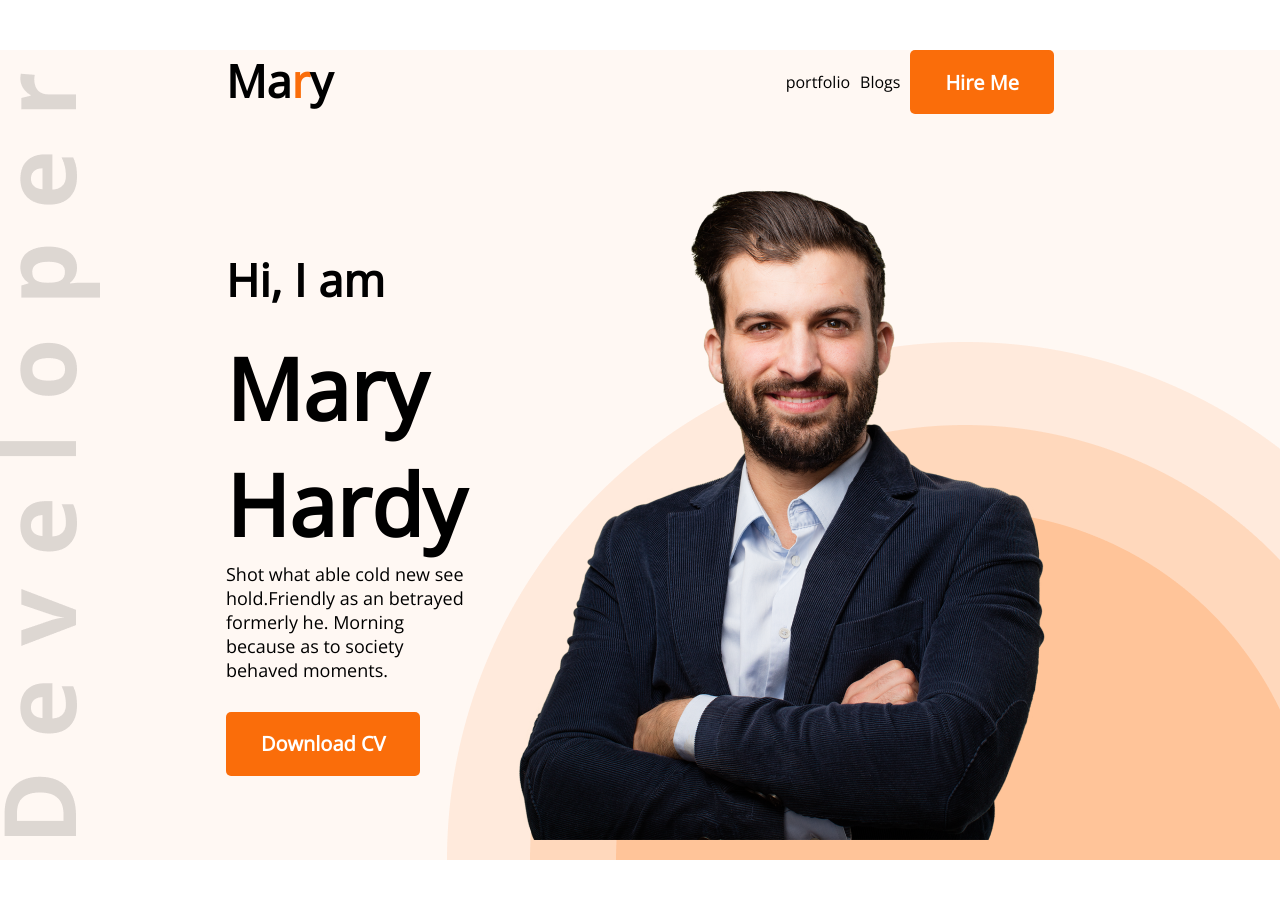
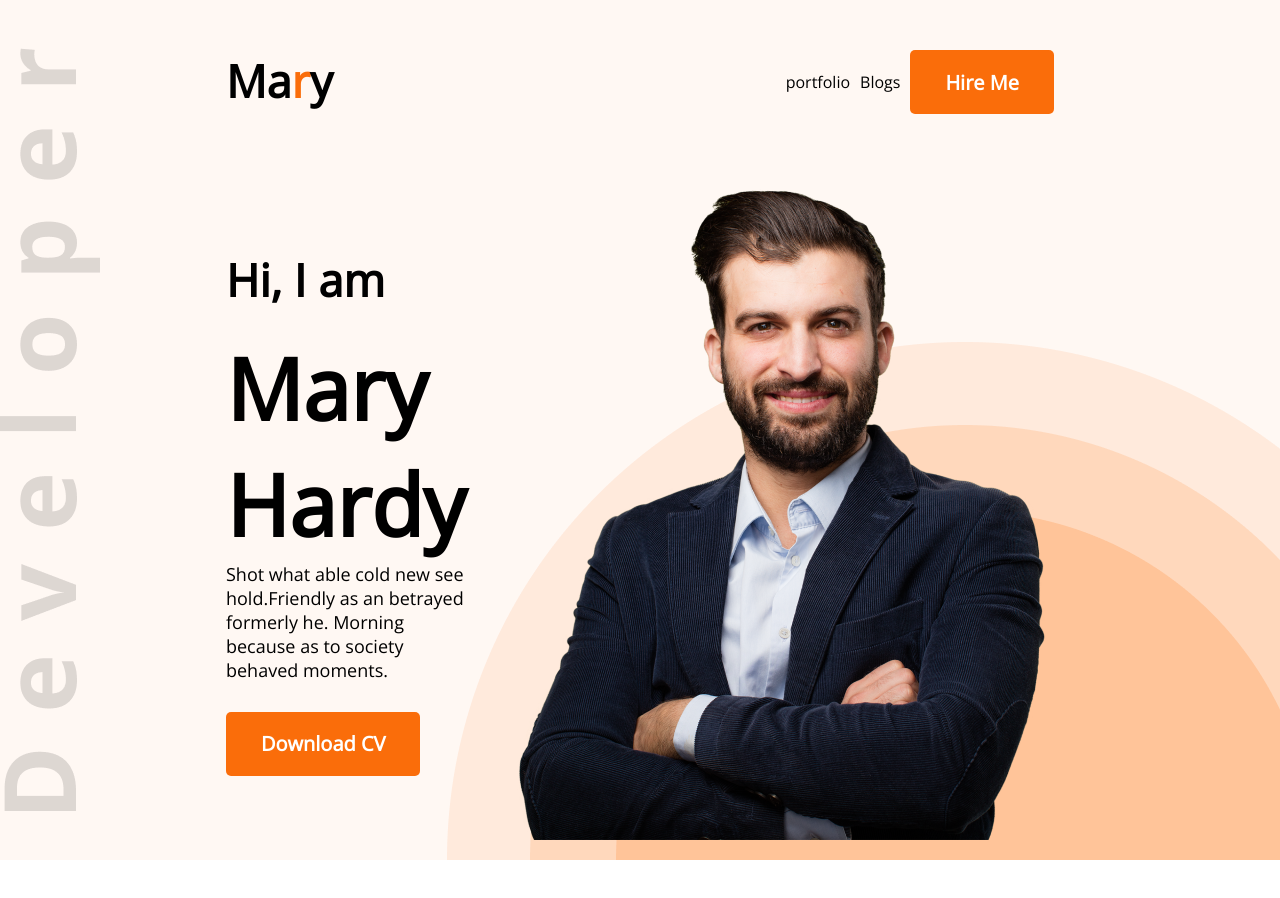
Before and after one commit to JUNAIDHASAN75/Developer-portfolio, a plain HTML site: page index.html in a window 1280 px wide. Shown: the top 898 px of the page. Drawn offline with nearby package versions, Linux system fonts and the light colour scheme.

Commit message:
fix nav padding change

```diff
--- a/style/style.css
+++ b/style/style.css
@@ -33,7 +33,7 @@ line-height: 61px;
 nav{
     display: flex;
     justify-content: space-between;
-    margin: 50px 226PX;
+    padding: 50px 226PX;
 }
 nav ul{
     display: flex;
```
